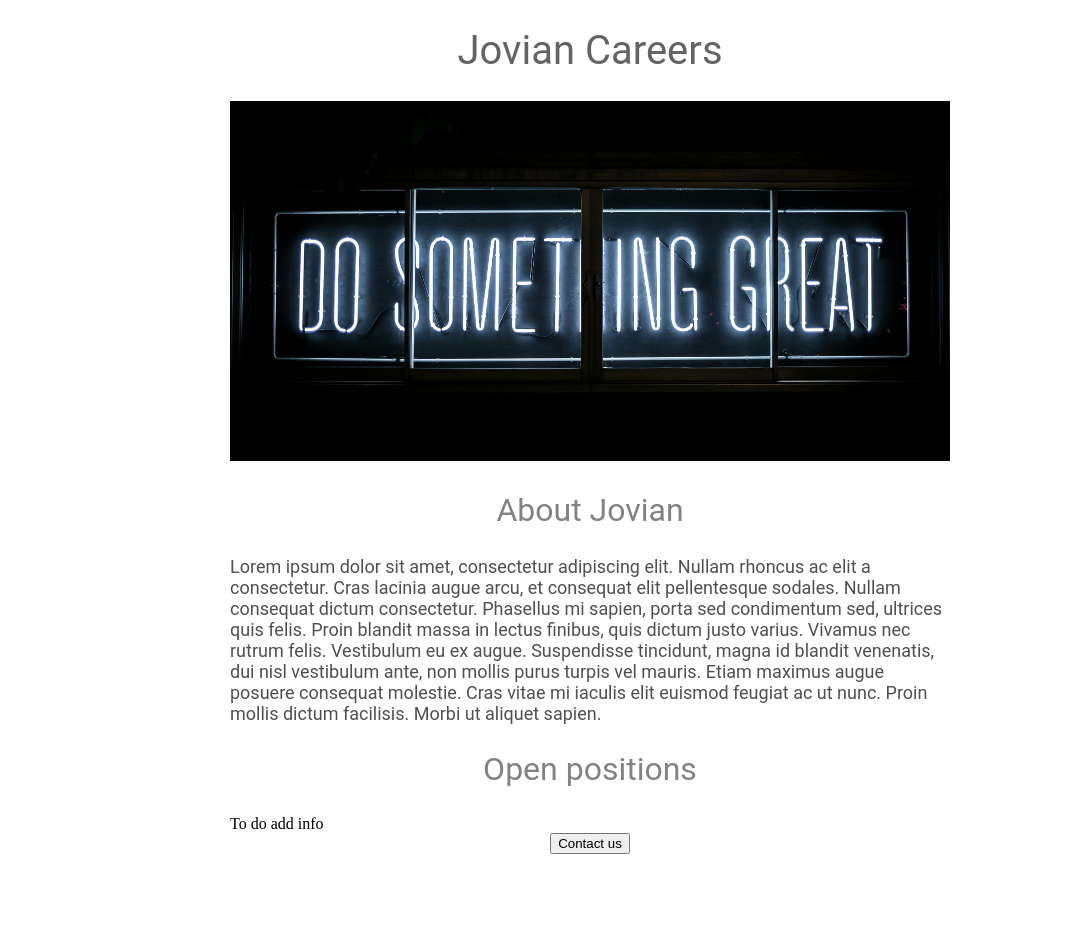
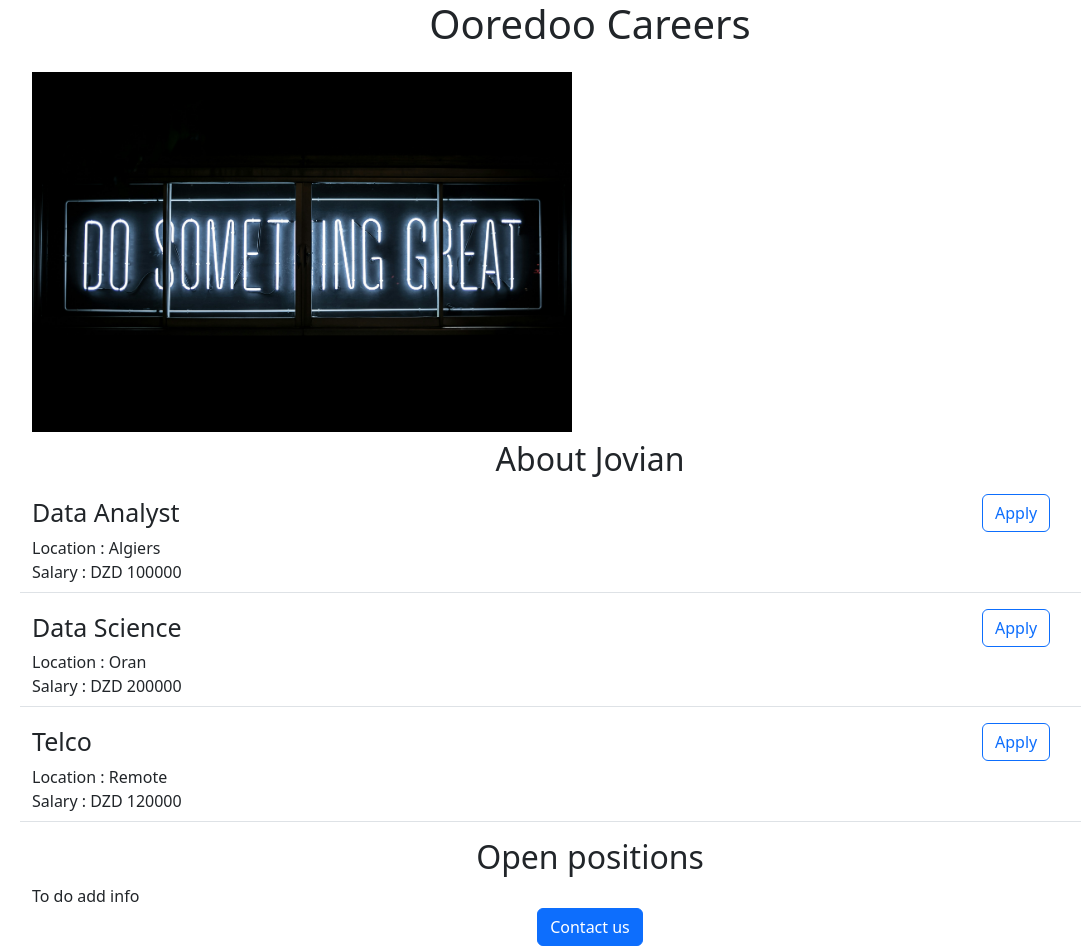
Before and after one commit to Cscrayane/learn_flask, a Flask app: page / in a window 1280 px wide. Shown: the whole page, without its empty margins (50-1131 px from the left). Before the commit the page ends 854 px from the top, so only its background shows below. Run offline with Flask 3, Linux system fonts and the light colour scheme.

Commit message:
added dynamic data and api route

```diff
--- a/app.py
+++ b/app.py
@@ -1,9 +1,34 @@
-from flask import Flask, render_template
+from flask import Flask, render_template, jsonify
 
 app = Flask(__name__)
 
+JOBS = [
+  {
+    'id': 1,
+    'title': 'Data Analyst',
+    'location': 'Algiers',
+    'salary': 'DZD 100000'
+  },
+  {
+    'id': 2,
+    'title': 'Data Science',
+    'location': 'Oran',
+    'salary': 'DZD 200000'
+  },
+  {
+    'id': 3,
+    'title': 'Telco',
+    'location': 'Remote',
+    'salary': 'DZD 120000'
+  }
+]
+
 @app.route('/')
 def hello_world():
-    return render_template('home.html')
+    return render_template('home.html', jobs=JOBS, company_name='Ooredoo')
+
+@app.route('/api/jobs')
+def return_jobs():
+  return jsonify(JOBS)
 
 app.run(host='0.0.0.0', debug=True)
--- a/templates/home.html
+++ b/templates/home.html
@@ -4,51 +4,24 @@
     <title>Test app Jovian</title>
     <meta charset='utf-8'>
     <meta content='width=device-width, initial-scale=1' name='viewport'>
-    <style>
-      h1{
-        font-family: Roboto, Arial;
-        font-size: 40px;
-        font-weight: normal;
-        color: rgb(100,100,100);
-        text-align: center
-      }
+    <link href="https://cdn.jsdelivr.net/npm/bootstrap@5.3.3/dist/css/bootstrap.min.css" rel="stylesheet" integrity="sha384-QWTKZyjpPEjISv5WaRU9OFeRpok6YctnYmDr5pNlyT2bRjXh0JMhjY6hW+ALEwIH" crossorigin="anonymous">
+    <link rel='stylesheet' href='templates/style.css'>
 
-      #banner{
-        width: 100%;
-        height: 360px;
-        object-fit: cover
-      }
-
-      h2{
-        font-family: Roboto;
-        font-size: 32px;
-        color: rgb(130,130,130);
-        font-weight: normal;
-        text-align: center
-      }
-
-      #container{
-        max-width: 720px;
-        margin: 0 auto;
-      }
-
-      .text{
-        font-family: Roboto;
-        color: rgb(80,80,80);
-        font-size: 18px;
-      }
-    </style>
   </head>
   <body>
-    <div id='container'>
-    <h1>Jovian Careers</h1>
-    <img id='banner' src='static/banner.jpg'>
-    <h2>About Jovian</h2>
-    <p class='text'>Lorem ipsum dolor sit amet, consectetur adipiscing elit. Nullam rhoncus ac elit a consectetur. Cras lacinia augue arcu, et consequat elit pellentesque sodales. Nullam consequat dictum consectetur. Phasellus mi sapien, porta sed condimentum sed, ultrices quis felis. Proin blandit massa in lectus finibus, quis dictum justo varius. Vivamus nec rutrum felis. Vestibulum eu ex augue. Suspendisse tincidunt, magna id blandit venenatis, dui nisl vestibulum ante, non mollis purus turpis vel mauris. Etiam maximus augue posuere consequat molestie. Cras vitae mi iaculis elit euismod feugiat ac ut nunc. Proin mollis dictum facilisis. Morbi ut aliquet sapien.</p>
-    <h2>Open positions</h2>
+    <div class='container'>
+    <h1 class='text-center mb-4'>{{company_name}} Careers</h1>
+    <img class='img-fluid' src='static/banner.jpg' id='banner'>
+    <h2 class='text-center mt-2'>About Jovian</h2>
+    <p class='lead'>
+      {% for job in jobs %}
+        {% include 'jobitem.html' %}
+      {% endfor %}
+    </p>
+    <h2 class='text-center mt-2'>Open positions</h2>
     <!--> To do add info </!-->
-      <div style='text-align:center'>
-        <button>Contact us</button>
+      <div class='text-center'>
+        <button class='btn btn-primary'>Contact us</button>
       </div>
     </div>
   </body>
--- /dev/null
+++ b/templates/jobitem.html
@@ -0,0 +1,13 @@
+<div class='border-bottom pb-2 row mt-3'>
+  <div class='col-10'>
+    <p style='font-size: 25px' class='mb-1'>{{job.title}}</p>
+    <p class='mb-0 mt-0'>Location : {{job.location}}</p>
+    {% if 'salary' in job %}
+     <p class='mb-0 mt-0'>Salary : {{job.salary}}</p>
+    {% endif %}
+  </div>
+  <div class='col-2'>
+  <button type="button" class="btn btn-outline-primary">Apply</button>
+  </div>
+
+</div>
--- /dev/null
+++ b/templates/style.css
@@ -0,0 +1,7 @@
+
+
+#banner{
+  height: 360px;
+  object-fit: cover;
+
+}
```
